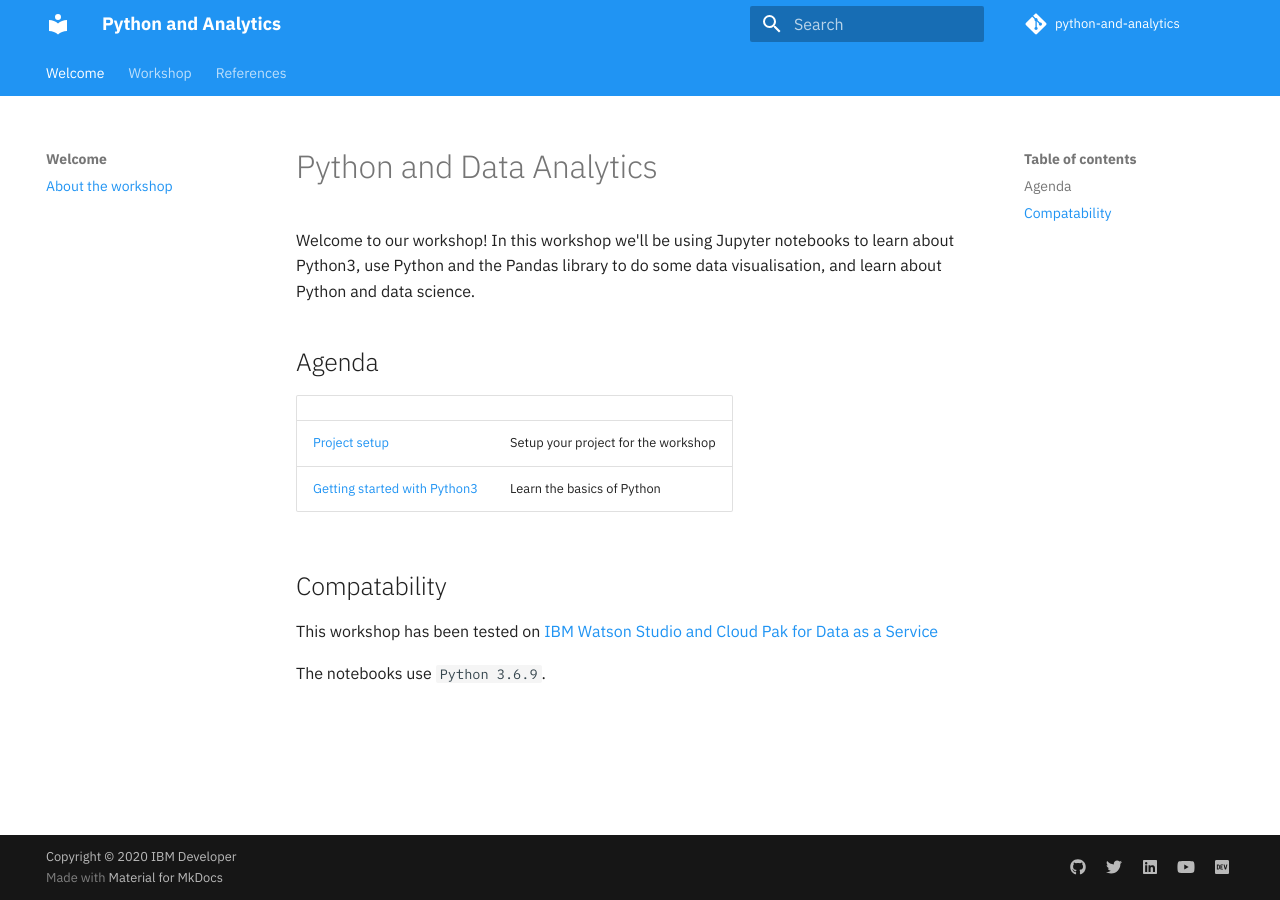
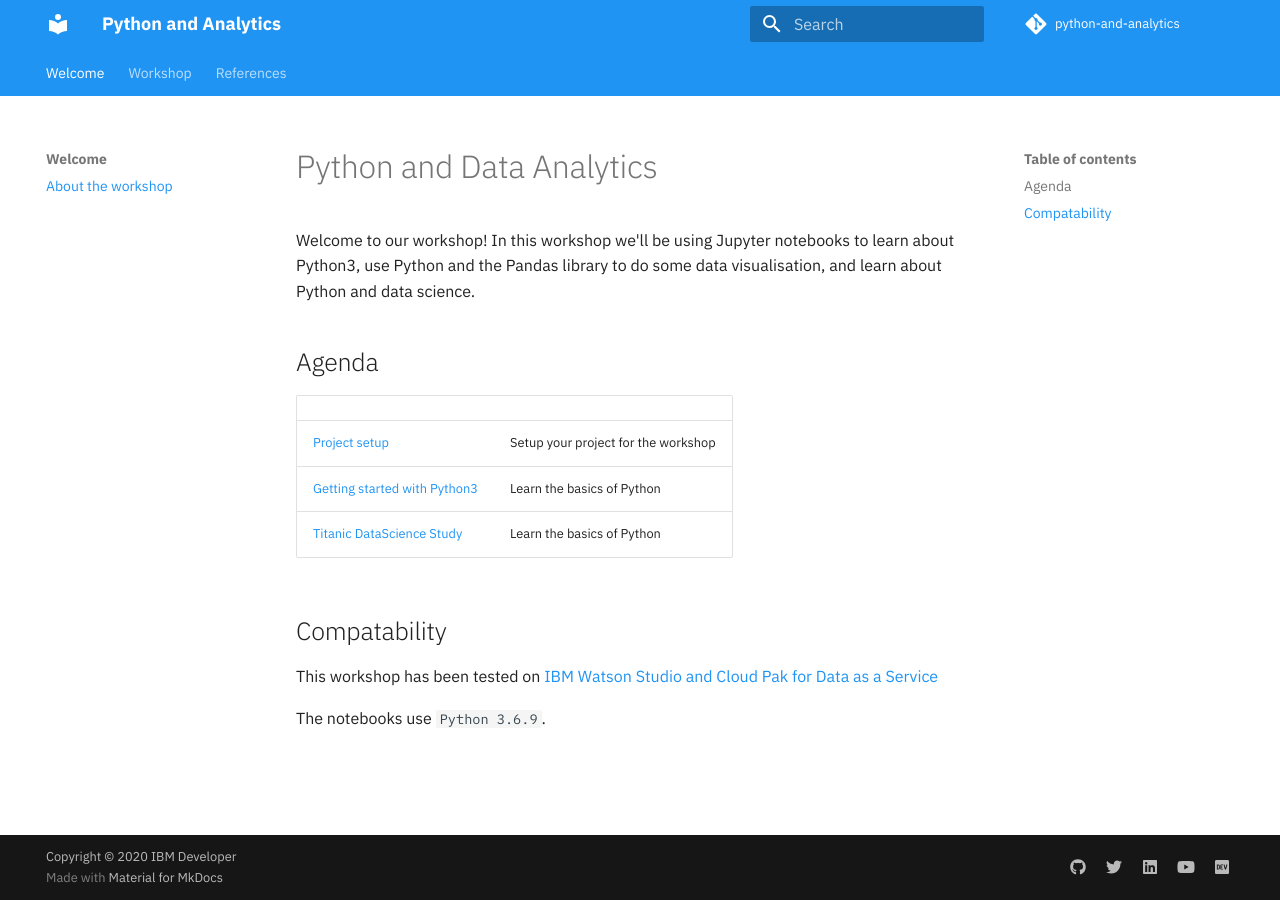
Before and after one commit to IBM/python-and-analytics, an MkDocs documentation site: the page built from docs/README.md, in a window 1280 px wide. Built offline with MkDocs 1.6.1 and Material for MkDocs 9.7.7, drawn with Linux system fonts in a browser that asks for light colours; comment, search, counter and statistics services are not loaded.

Commit message:
Update README.md

```diff
--- a/docs/README.md
+++ b/docs/README.md
@@ -8,6 +8,7 @@ Welcome to our workshop! In this workshop we'll be using Jupyter notebooks to le
 | - | - |
 | [Project setup](project-setup/README.md) | Setup your project for the workshop |
 | [Getting started with Python3](python3/README.md) | Learn the basics of Python |
+| [Titanic DataScience Study](titanic//README.md) | Learn the basics of Python |
 
 ## Compatability
 
```
